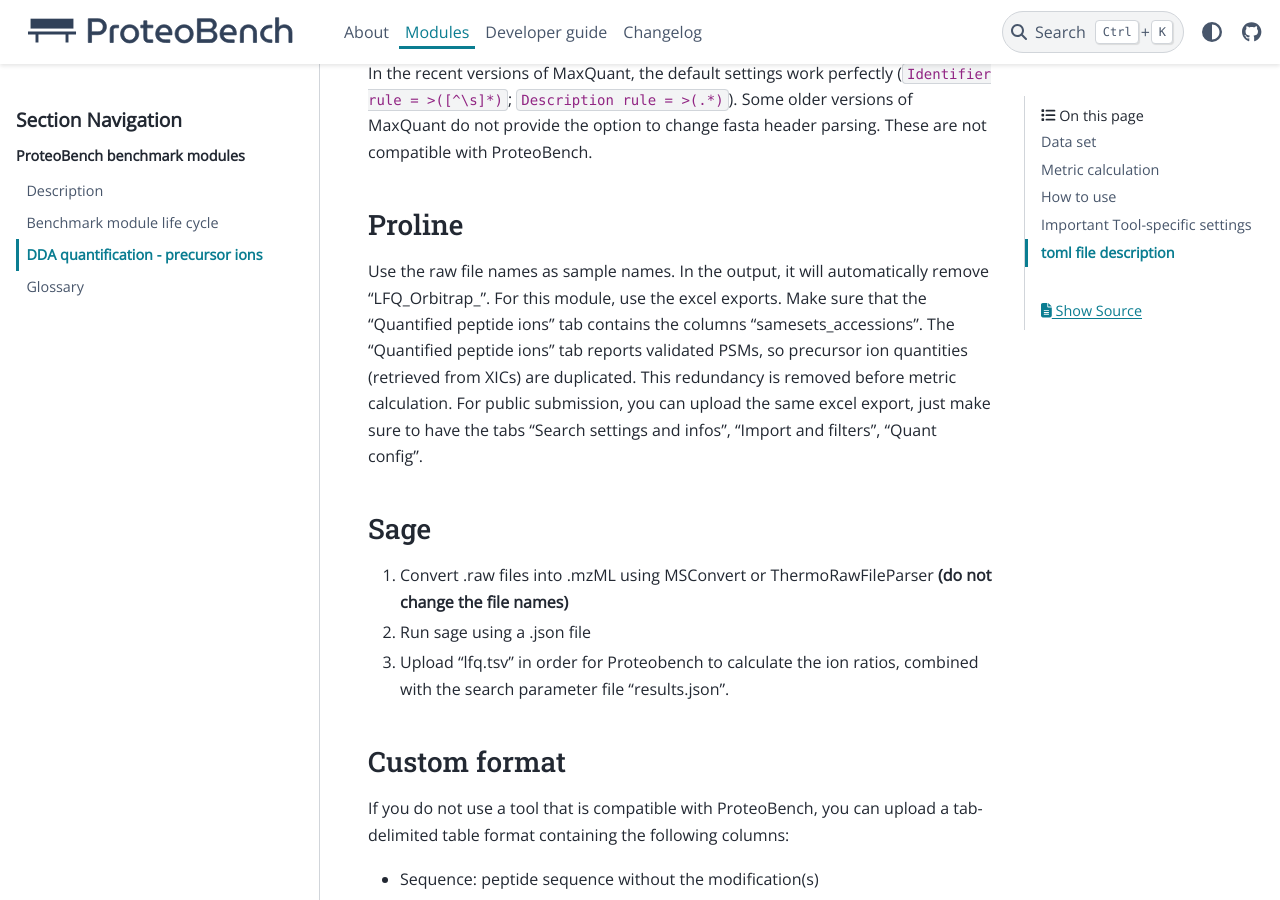
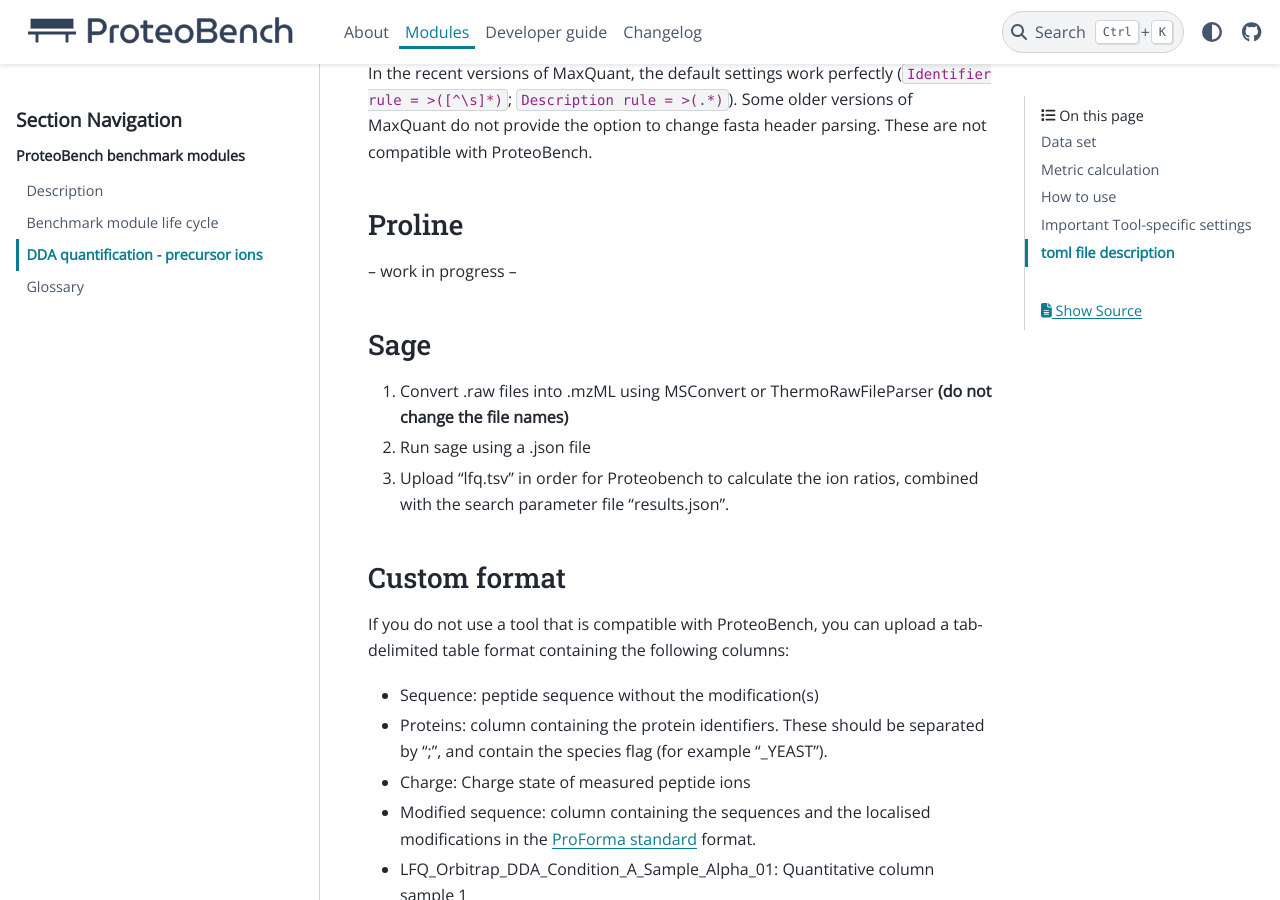
Before and after one commit to Proteobench/ProteoBench, a Sphinx documentation site: the page built from docs/modules/3-DDA-Quantification-ion-level.md, in a window 1280 px wide and 900 px high, scrolled down 3830 px. Built offline with Sphinx 7.4.7 and the PyData theme 0.15.4, drawn with Linux system fonts in a browser that asks for light colours; pages that are not in the unit, such as notebooks, are missing from menus.

Commit message:
Update 3-DDA-Quantification-ion-level.md

```diff
--- a/docs/modules/3-DDA-Quantification-ion-level.md
+++ b/docs/modules/3-DDA-Quantification-ion-level.md
@@ -73,10 +73,11 @@
 Some older versions of MaxQuant do not provide the option to change fasta header parsing. These are not compatible with ProteoBench.
 
 ### Proline
-Use the raw file names as sample names. In the output, it will automatically remove "LFQ_Orbitrap_".
-For this module, use the excel exports. Make sure that the “Quantified peptide ions” tab contains the columns "samesets_accessions".
-The "Quantified peptide ions" tab reports validated PSMs, so precursor ion quantities (retrieved from XICs) are duplicated. This redundancy is removed before metric calculation.
-For public submission, you can upload the same excel export, just make sure to have the tabs "Search settings and infos", "Import and filters", "Quant config".
+<!-- Use the raw file names as sample names. In the output, it will automatically remove "LFQ_Orbitrap_". -->
+<!-- For this module, use the excel exports. Make sure that the “Quantified peptide ions” tab contains the columns "samesets_accessions". -->
+<!-- The "Quantified peptide ions" tab reports validated PSMs, so precursor ion quantities (retrieved from XICs) are duplicated. This redundancy is removed before metric calculation. -->
+<!-- For public submission, you can upload the same excel export, just make sure to have the tabs "Search settings and infos", "Import and filters", "Quant config". -->
+-- work in progress --
 
 ### Sage
 
```
